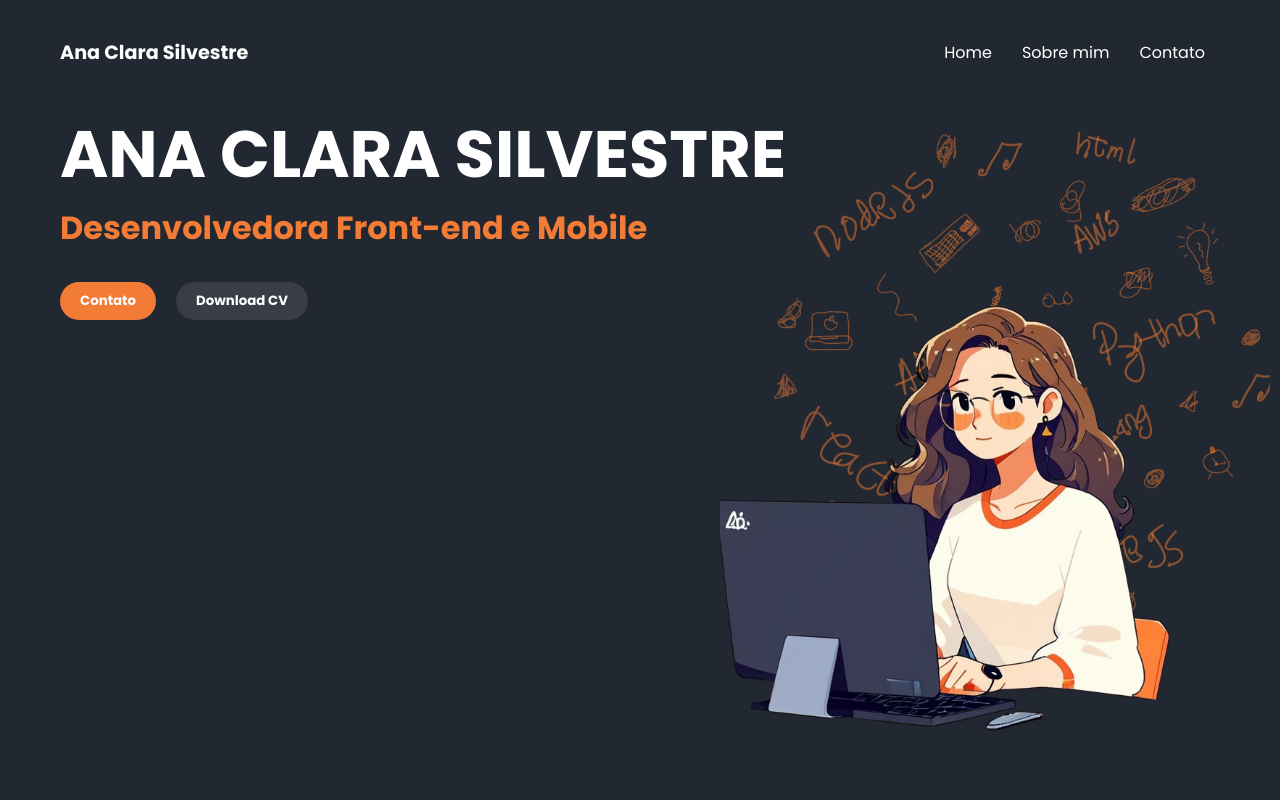
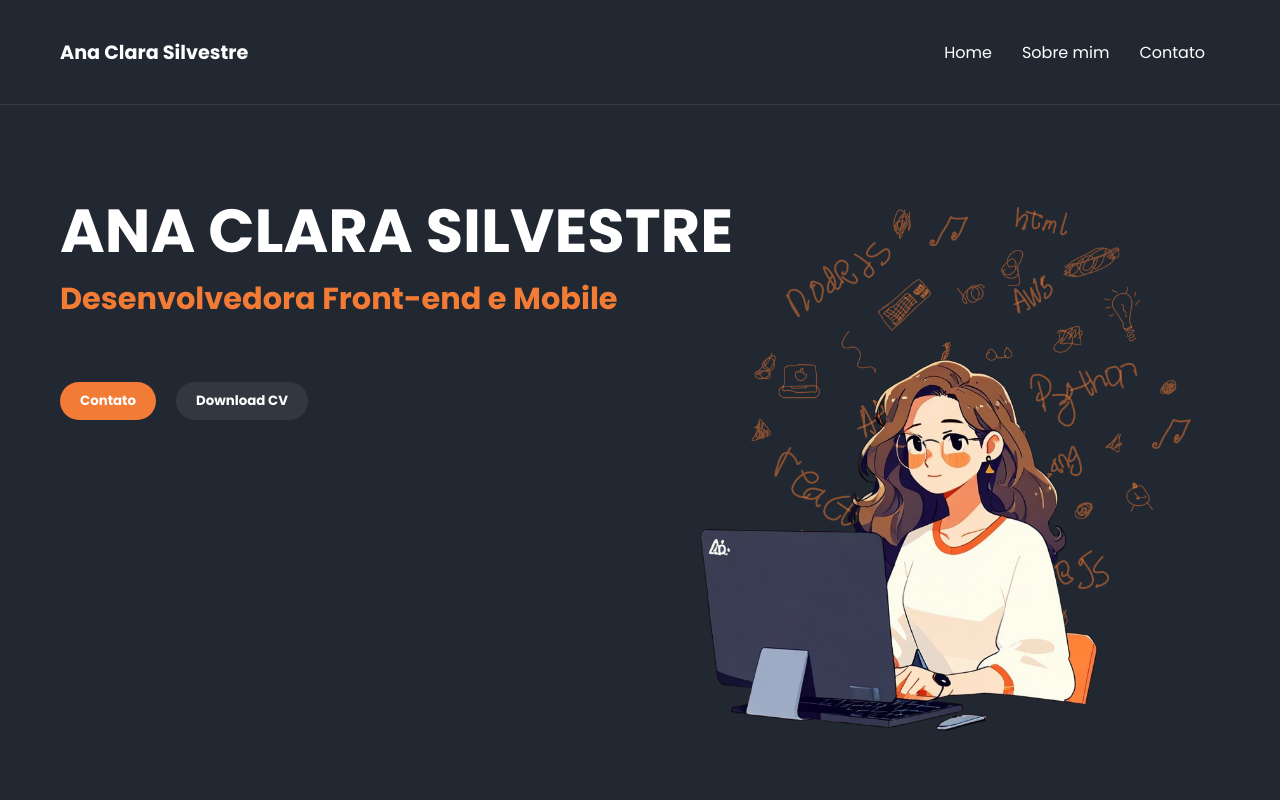
Before and after one commit to anagamplay/portifolio, a React (Create React App) app: page / in a window 1280 px wide. Shown: the top 800 px of the page. Built offline with nearby package versions, Linux system fonts and the light colour scheme; a web font is replaced by a local one.

Commit message:
app header

```diff
--- a/src/App.css
+++ b/src/App.css
@@ -25,10 +25,30 @@ section {
 
 .header {
   width: 100%;
+  padding: 25px 0;
+  position: relative;
+  margin-bottom: 5rem;
+}
+
+.header::after {
+  content: '';
+  position: absolute;
+  bottom: 0;
+  left: 0;
+  right: 0;
+  height: 1px;
+  background-color: rgba(238, 238, 238, 0.1);
+  margin-left: -60px;
+  margin-right: -60px;
+}
+
+.header-content {
+  max-width: 1400px;
+  width: 100%;
   display: flex;
   justify-content: space-between;
   align-items: center;
-  padding: 25px 0;
+  margin: 0 auto;
 }
 
 .logo {
@@ -66,7 +86,7 @@ section {
   flex: 1;
   width: 100%;
   position: relative;
-  gap: 150px;
+  gap: 200px;
 }
 
 @media (max-width: 768px) and (orientation: portrait) {
--- a/src/App.js
+++ b/src/App.js
@@ -15,6 +15,7 @@ function App() {
   return (
     <div className="app">
       <header className="header">
+        <div class="header-content">
           <h1 className="logo">Ana Clara Silvestre</h1>
           <nav className={`nav ${menuOpen ? 'open' : ''}`}>
             <a href="#home">Home</a>
@@ -23,6 +24,7 @@ function App() {
           </nav>
           <div className="menu-icon" onClick={toggleMenu}>
             ☰
+          </div>
         </div>
       </header>
       <main className="main">
--- a/src/sections/Home/Home.css
+++ b/src/sections/Home/Home.css
@@ -24,7 +24,7 @@
 }
 
 .home-section .buttons {
-    margin-top: 30px;
+    margin-top: 60px;
 }
 
 .home-section .btn {
@@ -47,7 +47,7 @@
 }
 
 .home-section .download-cv {
-    background-color: #393E46;
+    background-color: rgba(57, 62, 70, 0.75);
     color: white;
 }
 
@@ -139,21 +139,21 @@
 
 @media (min-width: 1200px) {
     .home-section .title {
-        font-size: 4.1rem;
+        font-size: 3.8rem;
     }
 
     .home-section .subtitle {
-        font-size: 2rem;
+        font-size: 1.9rem;
     }
 
     .home-section .image-column {
-        margin-right: -50px;
+        margin-right: 0px;
         margin-top: -10px;
     }
 
     .home-section .image-column img {
-        max-width: 550px;
-        height: 80vh;
+        max-width: 650px;
+        height: 70vh;
         width: auto;
     }
 }
```
Lines whose indentation alone changed are shown as unchanged.
